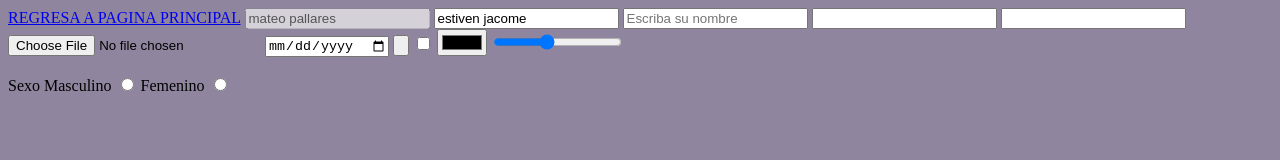
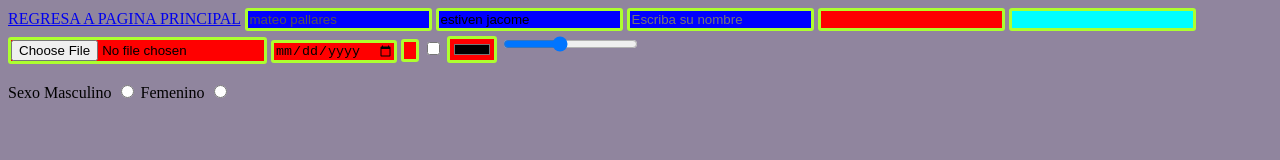
Before and after one commit to mateoestiven/curriculum, a plain HTML site: page html/newform.html in a window 1280 px wide. Drawn offline with Linux system fonts and the light colour scheme.

Commit message:
add files update

```diff
--- a/css/style.css
+++ b/css/style.css
@@ -9,3 +9,18 @@ img{
 tr:hover{
     background-color: brown;
 }
+
+input {
+    border-radius: 3px ;
+    border: 3px solid greenyellow;
+    background-color: red;
+}
+
+.inputcolor{
+    background-color: blue;
+}
+
+#contraseña{
+    background-color: aqua;/*color de fondo de la caja*/
+    color: rgb(0, 0, 0);/*color de la letra*/
+}
```
Also changed, not shown: index.html (+1 -0 lines).
